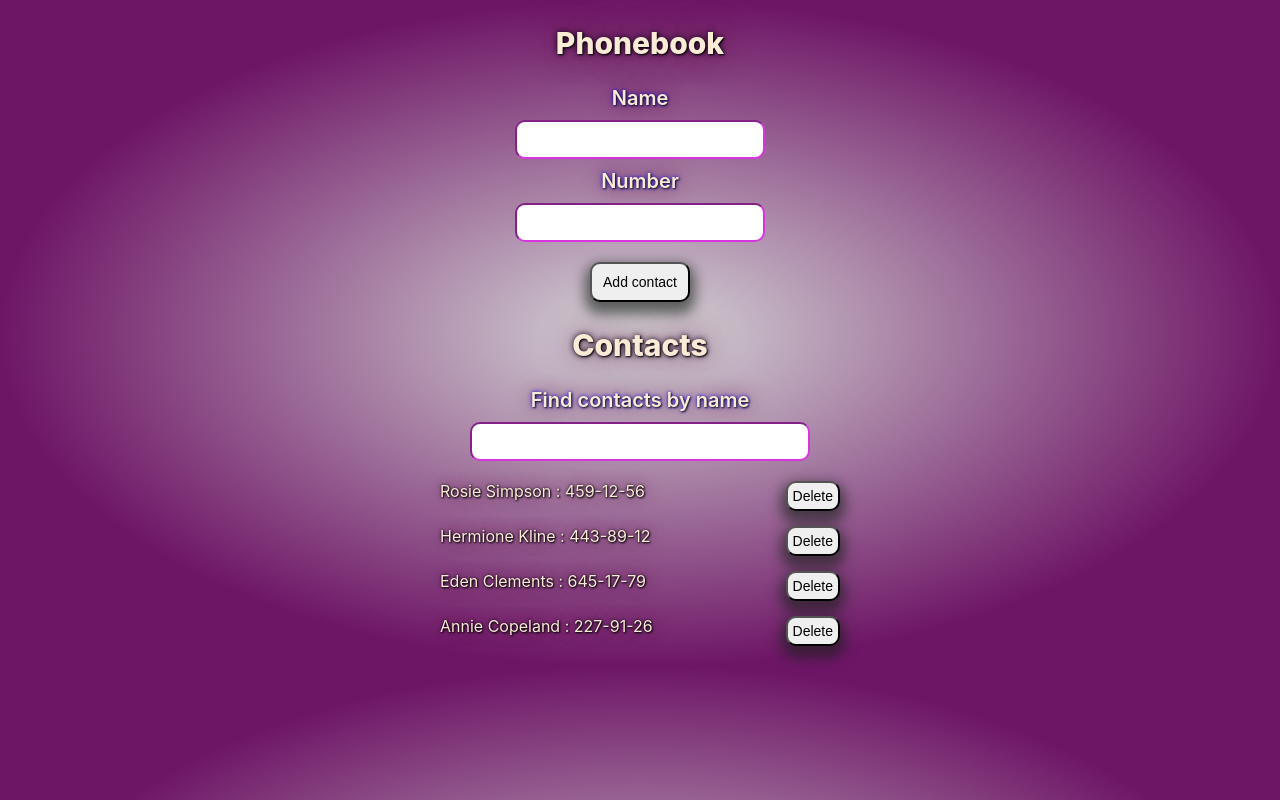
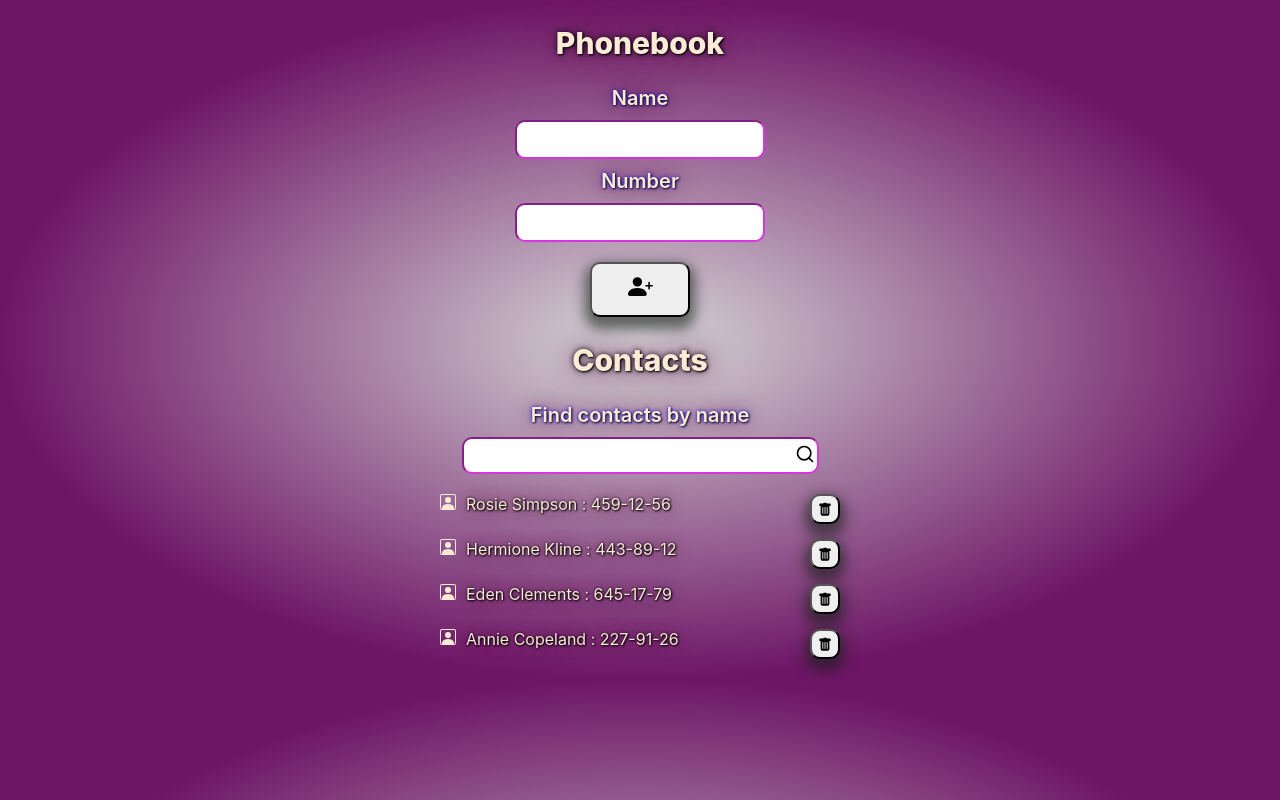
Before and after one commit to RomanYaroslavitskyi/-goit-react-hw-03-phonebook, a React app: page / in a window 1280 px wide. Built offline with nearby package versions, Linux system fonts and the light colour scheme.

Commit message:
add_local_storage

```diff
--- a/package.json
+++ b/package.json
@@ -40,6 +40,7 @@
     ]
   },
   "devDependencies": {
-    "prop-types": "^15.8.1"
+    "prop-types": "^15.8.1",
+    "react-icons": "^4.4.0"
   }
 }
--- a/src/components/App.js
+++ b/src/components/App.js
@@ -5,7 +5,7 @@ import ContactsList from 'components/ContactsList/ContactsList';
 import Container from './Container/Container';
 import FilterContacts from './FilterContacts/FilterContacts';
 import s from './/App.module.css';
-
+import { toHaveDisplayValue } from '@testing-library/jest-dom/dist/matchers';
 
 class App extends Component {
   state = {
@@ -17,6 +17,19 @@ class App extends Component {
     ],
     filter: '',
   };
+
+  componentDidUpdate(prevProps, prevState) {
+    if (prevState.contacts !== this.state.contacts) {
+      localStorage.setItem('contacts', JSON.stringify(this.state.contacts));
+    }
+  }
+
+  componentDidMount() {
+    const contacts = localStorage.getItem('contacts');
+    const parsedContacts = JSON.parse(contacts);
+    console.log(parsedContacts);
+    if (parsedContacts) this.setState({ contacts: parsedContacts });
+  }
 
   formSaveData = ({ name, number }) => {
     const contact = {
--- a/src/components/ContactsList/ContactsList.js
+++ b/src/components/ContactsList/ContactsList.js
@@ -1,4 +1,5 @@
 import React from 'react';
+import { BsPersonSquare, BsTrashFill } from 'react-icons/bs';
 import PropTypes from 'prop-types';
 import s from './ContactsList.module.css';
 
@@ -8,7 +9,12 @@ const ContactsList = ({ contacts, onClickDelete }) => {
       {contacts.map(({ id, name, number }) => {
         return (
           <li key={id} className={s.item}>
-            {name} : {number}
+            <span className={s.span}>
+              <BsPersonSquare />
+            </span>
+            <p className={s.text}>
+              {name} : {number}
+            </p>
             <button
               className={s.btn}
               type="button"
@@ -16,7 +22,9 @@ const ContactsList = ({ contacts, onClickDelete }) => {
                 onClickDelete(id);
               }}
             >
-              Delete
+              <span className={ s.btn__span}>
+                <BsTrashFill />
+              </span>
             </button>
           </li>
         );
--- a/src/components/ContactsList/ContactsList.module.css
+++ b/src/components/ContactsList/ContactsList.module.css
@@ -11,6 +11,12 @@
     padding: 0;
     width: 400px;
     color: antiquewhite;
+}
+
+.text {
+    padding: 0;
+    margin: 0;
+    color: antiquewhite;
     text-shadow: 1px 1px 2px #050404, 0 0 1em #69174e, 0 0 0.2em rgb(4, 4, 14);
 }
 
@@ -19,6 +25,10 @@
 }
 
 .btn {
+    position: relative;
+    width: 30px;
+    height: 30px;
+    margin: 0;
     padding: 5px;
     border-radius: 10px;
     cursor: pointer;
@@ -27,3 +37,23 @@
     font-size: 14px;
     box-shadow: 0px 7px 13px 5px rgb(24 32 26 / 62%);
 }
+
+.btn:hover {
+    transform: scale(1.1);
+    color: antiquewhite;
+    background-color: #69174e;
+}
+
+.span {
+
+    padding: 0;
+    margin: 0;
+    margin-right: 10px;
+}
+
+.btn__span {
+    position: absolute;
+    top: 58%;
+    left: 50%;
+    transform: translate(-50%, -50%);
+}
--- a/src/components/FilterContacts/FilterContacts.js
+++ b/src/components/FilterContacts/FilterContacts.js
@@ -1,4 +1,5 @@
 import PropTypes from 'prop-types';
+import { FiSearch } from 'react-icons/fi';
 import s from './FilterContacts.module.css';
 
 const FilterContacts = ({ onChange }) => {
@@ -7,6 +8,9 @@ const FilterContacts = ({ onChange }) => {
       <label className={s.label}>
         Find contacts by name
         <input type="text" onChange={onChange} className={s.input} />
+        <span className={ s.span}>
+          <FiSearch color='black'/>
+        </span>
       </label>
     </>
   );
--- a/src/components/FilterContacts/FilterContacts.module.css
+++ b/src/components/FilterContacts/FilterContacts.module.css
@@ -1,20 +1,22 @@
 .label {
+    position: relative;
     display: flex;
     flex-direction: column;
     font-size: 20px;
     font-weight: 600;
     color: antiquewhite;
     text-shadow: 1px 1px 2px #1a1717, 0 0 1em #69174e, 0 0 0.2em blue;
+
 }
 
 .input {
-    font: inherit;
     margin: 0 auto;
     margin-top: 10px;
     width: 320px;
     border-color: #d735dd;
     border-radius: 10px;
     padding: 8px;
+    padding-right: 25px;
     display: block;
     outline: none;
     font-size: 15px;
@@ -25,3 +27,9 @@
 .input:focus {
     box-shadow: 0 0 15px 4px rgb(3 27 62 / 78%);
 }
+
+.span {
+    top: 59%;
+    right: 15%;
+    position: absolute;
+}
--- a/src/components/Phonebook/Phonebook.js
+++ b/src/components/Phonebook/Phonebook.js
@@ -1,4 +1,5 @@
 import { Notify } from 'notiflix/build/notiflix-notify-aio';
+import { BsFillPersonPlusFill } from 'react-icons/bs';
 import PropTypes from 'prop-types';
 import s from './Phonebook.module.css';
 
@@ -62,7 +63,10 @@ class Phonebook extends Component {
               className={s.input}
             />
           </label>
-          <button type="submit" className={s.btn}> Add contact</button>
+          <button type="submit" className={s.btn}>
+            {' '}
+            <BsFillPersonPlusFill/>
+          </button>
         </form>
       </>
     );
@@ -71,8 +75,7 @@ class Phonebook extends Component {
 
 export default Phonebook;
 
-
 Phonebook.propTypes = {
   findContact: PropTypes.func.isRequired,
-  onSaveSubmit:PropTypes.func.isRequired
+  onSaveSubmit: PropTypes.func.isRequired,
 };
--- a/src/components/Phonebook/Phonebook.module.css
+++ b/src/components/Phonebook/Phonebook.module.css
@@ -43,7 +43,7 @@
     margin: 0 auto;
     margin-top: 10px;
     transform: scale(1);
-    font-size: 14px;
+    font-size: 25px;
     box-shadow: 0px 7px 13px 5px rgb(24 32 26 / 62%);
 }
 
```
Also changed, not shown: 1 other file.
